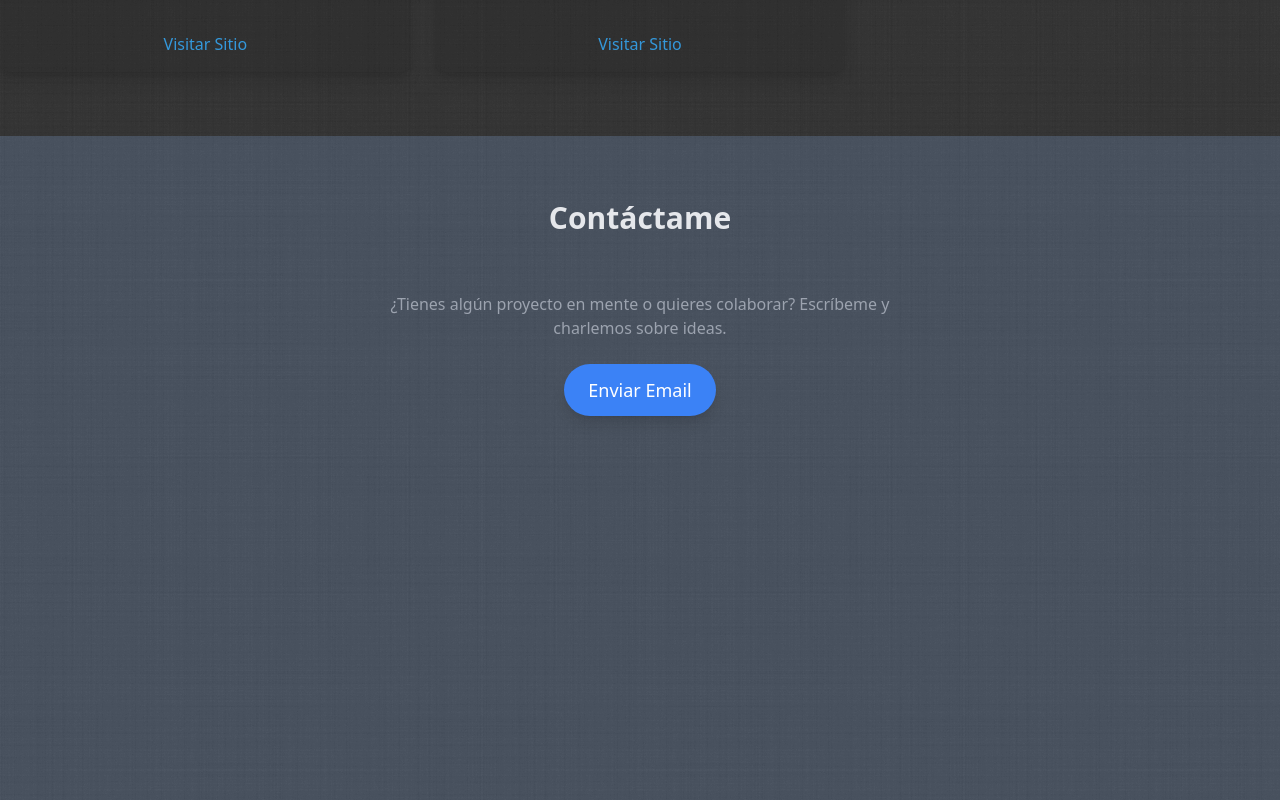
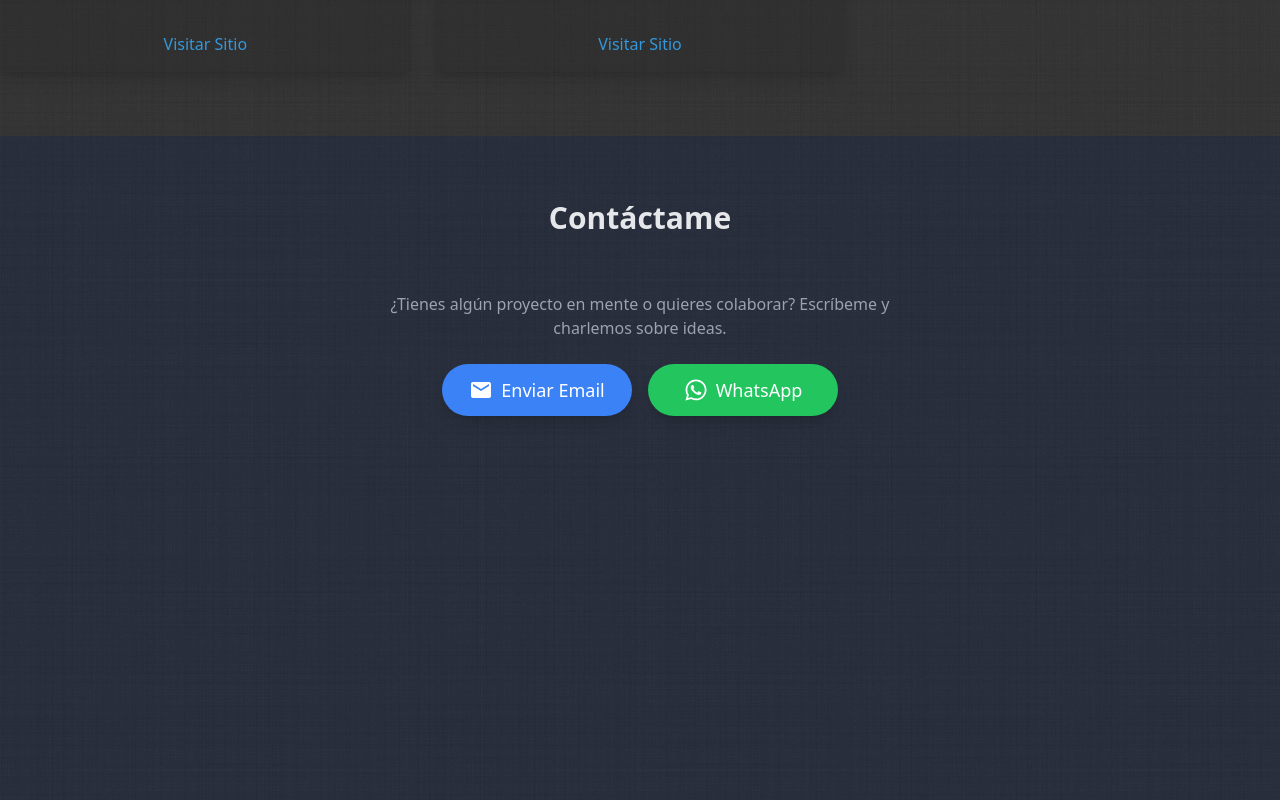
Before and after one commit to DieOsorio/DieOsorio.github.io, a React (Create React App) app: page / in a window 1280 px wide. Shown: the part 2660-3460 px from the top of the page. Built offline with nearby package versions, Linux system fonts and the light colour scheme.

Commit message:
react-icons y modificación en contacto

```diff
--- a/package.json
+++ b/package.json
@@ -16,6 +16,7 @@
     "postcss": "^8.5.3",
     "react": "^19.0.0",
     "react-dom": "^19.0.0",
+    "react-icons": "^5.5.0",
     "react-scripts": "5.0.1",
     "web-vitals": "^2.1.4"
   },
--- a/src/components/Contact.jsx
+++ b/src/components/Contact.jsx
@@ -1,11 +1,14 @@
 import { motion } from "framer-motion";
 import React from 'react'
+
+import { FaWhatsapp } from "react-icons/fa";
+import { MdEmail } from "react-icons/md";
 
 function Contact() {
   return (
     <motion.section
       id="contact"
-      className="bg-gray-700 bg-opacity-85 min-h-screen flex flex-col items-center text-center py-16"
+      className="bg-gray-900 bg-opacity-85 min-h-screen flex flex-col items-center text-center py-16"
       initial={{ opacity: 0, x: -50 }}
       whileInView={{ opacity: 1, x: 0 }}
       transition={{ duration: 0.8 }}
@@ -15,12 +18,24 @@ function Contact() {
       <p className="text-gray-400 mt-4 max-w-lg">
         ¿Tienes algún proyecto en mente o quieres colaborar? Escríbeme y charlemos sobre ideas.
       </p>
-      <a
-        href="mailto:dieosorio@outlook.com"
-        className="mt-6 px-6 py-3 bg-blue-500 text-white rounded-full text-lg shadow-lg hover:bg-blue-600 transition"
-      >
-        Enviar Email
-      </a>
+      <div className="flex gap-4 mt-6">
+        <a
+          href="mailto:dieosorio@outlook.com"
+          className="flex items-center  w-[190px] justify-center gap-2 px-6 py-3 bg-blue-500 text-white rounded-full text-lg shadow-lg hover:bg-blue-600 transition"
+        >
+          <MdEmail className="text-2xl" />
+          Enviar Email
+        </a>
+        <a
+          href="https://wa.me/59897287901"
+          target="_blank"
+          rel="noopener noreferrer"
+          className="flex items-center w-[190px] justify-center gap-2 px-6 py-3 bg-green-500 text-white rounded-full text-lg shadow-lg hover:bg-green-600 transition"
+        >
+          <FaWhatsapp className="text-2xl" />
+          WhatsApp
+        </a>
+      </div>
     </motion.section>
   )
 }
```
Also changed, not shown: 1 other file (tests, documents, lock files or other folders).
